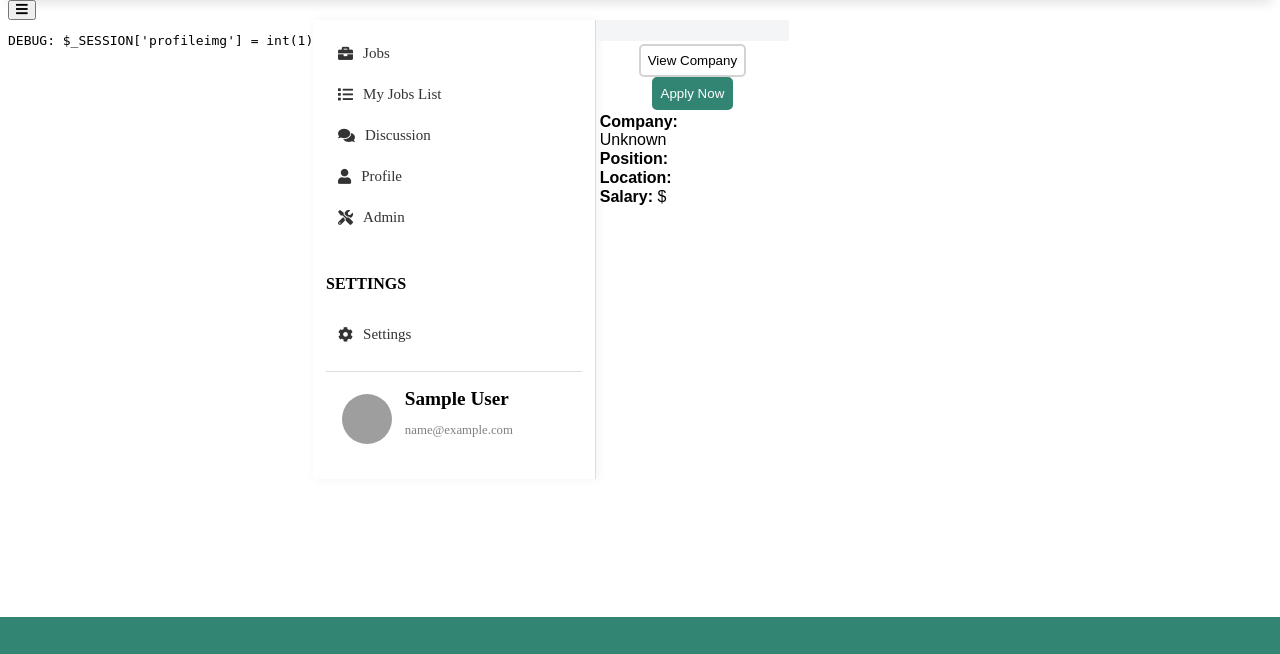
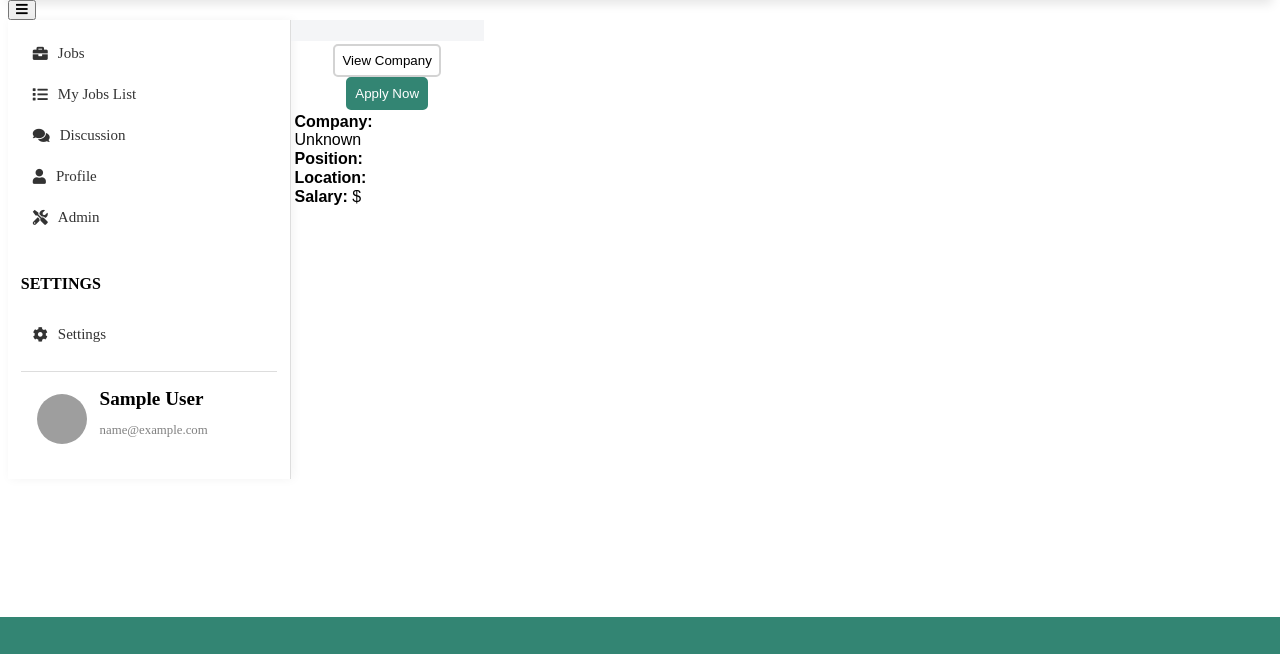
Before and after one commit to aaan-gelina/Mploymint, a PHP site: page /job.php in a window 1280 px wide. Shown: the part 146-800 px from the top of the page. Run offline with PHP 8.4, Linux system fonts and the light colour scheme; the visitor is signed in with stand-in values (Sample User, id 1); data that the repository does not hold is empty; some libraries are stand-ins or nearby versions; grey boxes are pictures that could not be loaded.

Commit message:
removing debug message

```diff
--- a/sidebar.php
+++ b/sidebar.php
@@ -1,17 +1,14 @@
 <?php
+session_start();
 $uid = $_SESSION['uid'];
 include 'dbconnect.php';
 
-echo "<pre>DEBUG: \$_SESSION['profileimg'] = ";
-var_dump($_SESSION['profileimg']);
-echo "</pre>";
-
 $uid_query = $db->prepare("SELECT name, email, type FROM user WHERE uid = ?");
-  $uid_query->bind_param("i", $uid);
-  $uid_query->execute();
-  $uid_query->bind_result($name, $email, $type);
-  $uid_query->fetch();
-  $uid_query->close();
+$uid_query->bind_param("i", $uid);
+$uid_query->execute();
+$uid_query->bind_result($name, $email, $type);
+$uid_query->fetch();
+$uid_query->close();
 
 if (!(htmlspecialchars($type) == "company")) {
   $name_parts = explode("`", $name);
@@ -31,7 +28,6 @@ $is_default_img = $profileimg === 'profile.jpg';
     <li><a href="./joblist.php?type=company" class="menu-item"><i class="fas fa-briefcase"></i> Jobs</a></li>
     <li><a href="./applicant_list.php" class="menu-item"><i class="fas fa-users"></i> Applicant List</a></li>
     <li><a href="./profile.php" class="menu-item <?php echo $current_page === 'profile.php' ? 'active' : ''; ?>"><i class="fas fa-user"></i> Profile</a></li>
-
   <?php else: ?>
     <li><a href="./joblist.php" class="menu-item"><i class="fas fa-briefcase"></i> Jobs</a></li>
     <li><a href="./my_joblist.php" class="menu-item"><i class="fas fa-list"></i> My Jobs List</a></li>
@@ -52,7 +48,7 @@ $is_default_img = $profileimg === 'profile.jpg';
   <div class="user-profile">
     <?php if (!$is_default_img): ?>
       <div class="avatar-img">
-        <img src="<?php echo htmlspecialchars($profileimg); ?>" alt="Profile Image" style="width: 50px; height: 50px; border-radius: 50%; object-fit: cover;">
+        <img src="./img/<?php echo htmlspecialchars($profileimg); ?>" alt="Profile Image" style="width: 50px; height: 50px; border-radius: 50%; object-fit: cover;">
       </div>
     <?php else: ?>
       <div class="avatar-initials">
```
